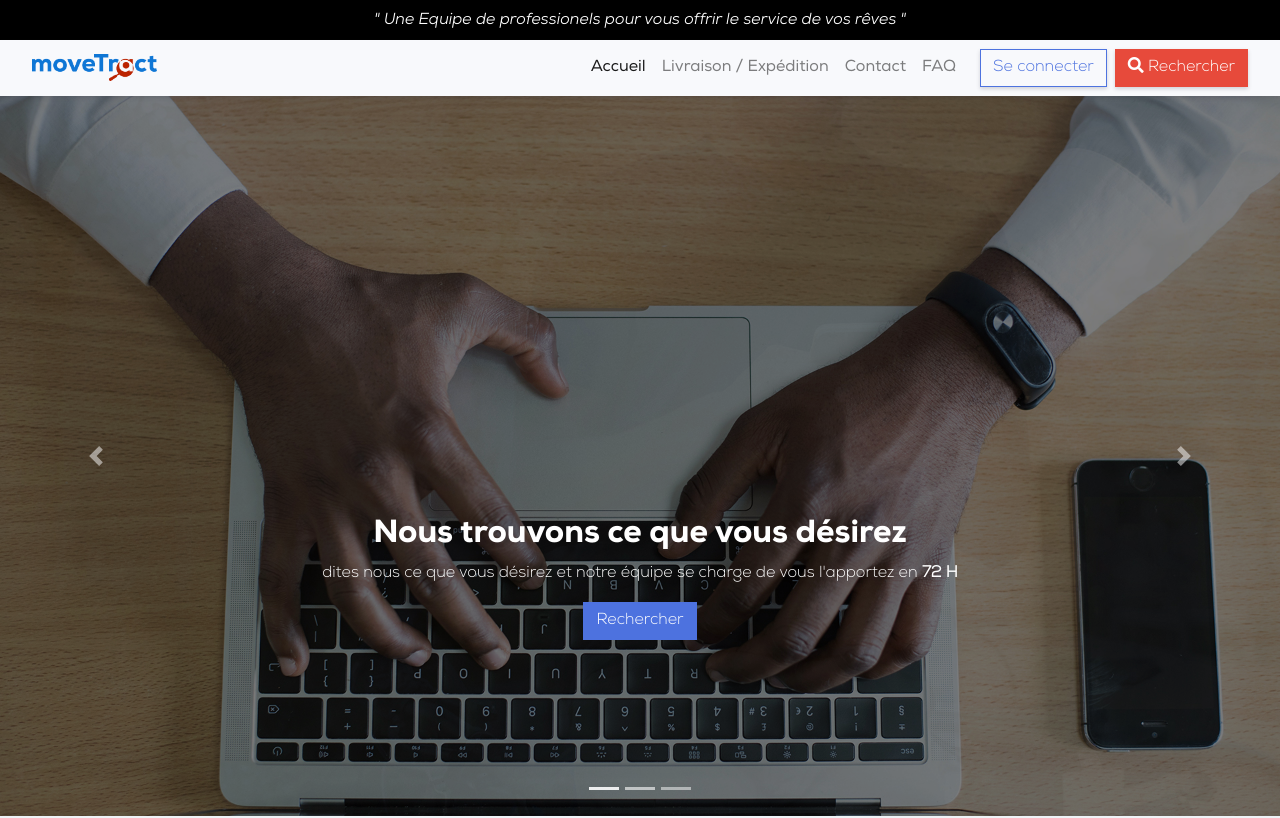
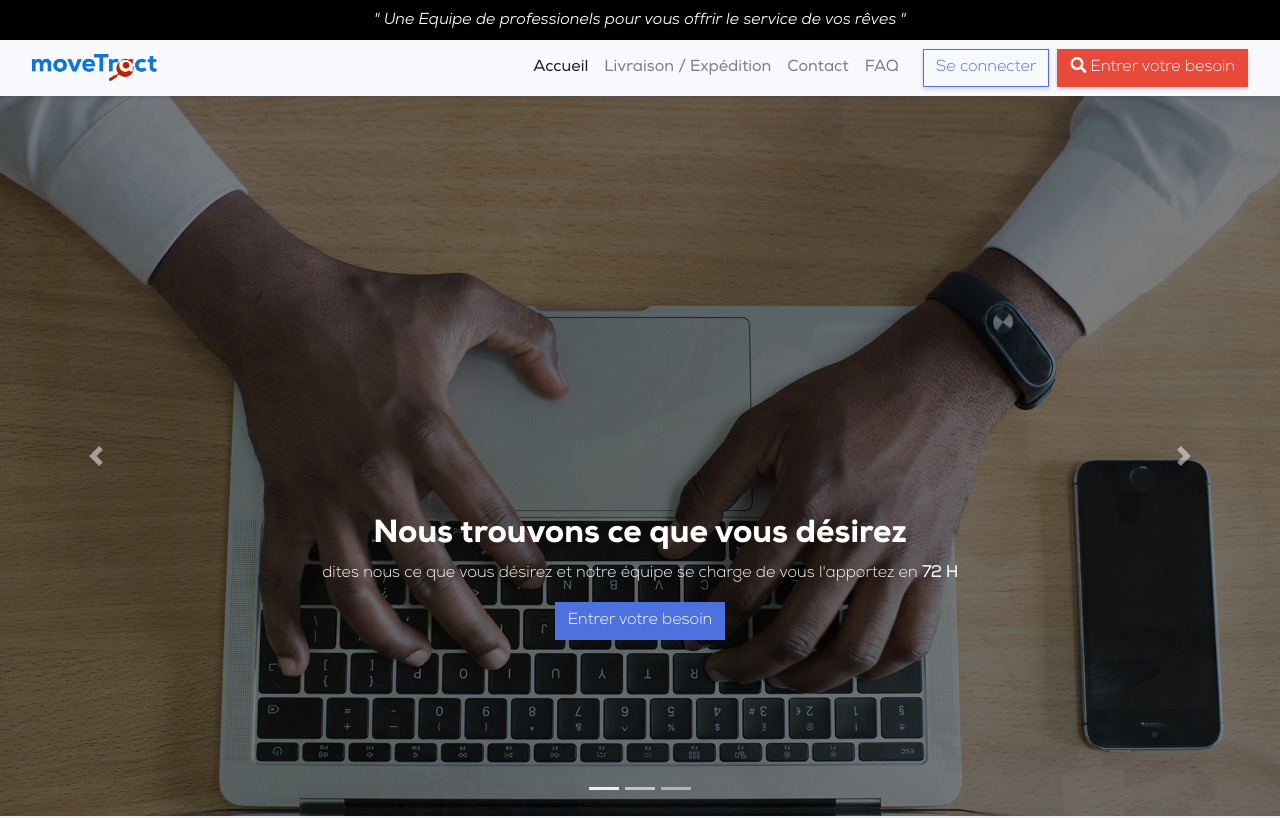
Before and after one commit to simonStromae/simonstromae.github.io, a plain HTML site: page index.html in a window 1280 px wide. Shown: the top 818 px of the page. Drawn offline with Linux system fonts and the light colour scheme.

Commit message:
modified all files .html

```diff
--- a/index.html
+++ b/index.html
@@ -49,7 +49,7 @@
       </div>
       <form class="form-inline ml-3 mr-3">
         <a href="login.html" class="shadow-sm rounded-0 btn btn-outline-primary btn-md text-sm">Se connecter</a>
-        <a href="tracking.html" class="shadow-sm rounded-0 btn btn-md btn-danger ml-2 text-sm"><i class="fas fa-search"></i> Rechercher</a>
+        <a href="tracking.html" class="shadow-sm rounded-0 btn btn-md btn-danger ml-2 text-sm"><i class="fas fa-search"></i> Entrer votre besoin</a>
       </form>
     </div>
   </nav>
@@ -71,13 +71,13 @@
             <div class="carousel-caption d-none d-md-block text-carousel">
                 <h2>Nous trouvons ce que vous désirez</h2>
                 <p>dites nous ce que vous désirez et notre équipe se charge de vous l'apportez en <strong>72 H</strong></p>
-                <a href="tracking.html" class="btn btn-primary rounded-0">Rechercher</a>
+                <a href="tracking.html" class="btn btn-primary rounded-0">Entrer votre besoin</a>
             </div>
 
             <!-- Mobile interface -->
             <div class="d-block d-sm-none carousel-caption">
                 <h2 class="h4">Nous trouvons ce que vous désirez</h2>
-                <a href="tracking.html" class="btn btn-primary rounded-0">Rechercher</a>
+                <a href="tracking.html" class="btn btn-primary rounded-0">Entrer votre besoin</a>
             </div>
           </div>
           <div class="carousel-item">
@@ -85,13 +85,13 @@
             <div class="carousel-caption d-none d-md-block text-carousel">
                 <h2>Nous trouvons ce que vous désirez</h2>
                 <p>dites nous ce que vous désirez et notre équipe se charge de vous l'apportez en <strong>72 H</strong></p>
-                <a href="tracking.html" class="btn btn-primary rounded-0">Rechercher</a>
+                <a href="tracking.html" class="btn btn-primary rounded-0">Entrer votre besoin</a>
             </div>
 
             <!-- Mobile interface -->
             <div class="d-block d-sm-none carousel-caption">
                 <h2 class="h4">Nous trouvons ce que vous désirez</h2>
-                <a href="tracking.html" class="btn btn-primary rounded-0">Rechercher</a>
+                <a href="tracking.html" class="btn btn-primary rounded-0">Entrer votre besoin</a>
             </div>
           </div>
           <div class="carousel-item">
@@ -99,13 +99,13 @@
             <div class="carousel-caption d-none d-md-block text-carousel">
                 <h2>Nous trouvons ce que vous désirez</h2>
                 <p>dites nous ce que vous désirez et notre équipe se charge de vous l'apportez en <strong>72 H</strong></p>
-                <a href="tracking.html" class="btn btn-primary rounded-0">Rechercher</a>
+                <a href="tracking.html" class="btn btn-primary rounded-0">Entrer votre besoin</a>
             </div>
 
             <!-- Mobile interface -->
             <div class="d-block d-sm-none carousel-caption">
                 <h2 class="h4">Nous trouvons ce que vous désirez</h2>
-                <a href="tracking.html" class="btn btn-primary rounded-0">Rechercher</a>
+                <a href="tracking.html" class="btn btn-primary rounded-0">Entrer votre besoin</a>
             </div>
           </div>
         </div>
```
Also changed, not shown: about.html (+1 -1 lines), confirmation.html (+1 -1 lines), contact.html (+1 -1 lines), customer-information.html (+1 -1 lines), my-account.html (+1 -1 lines), tracking-summary.html (+1 -1 lines), tracking.html (+1 -1 lines).
